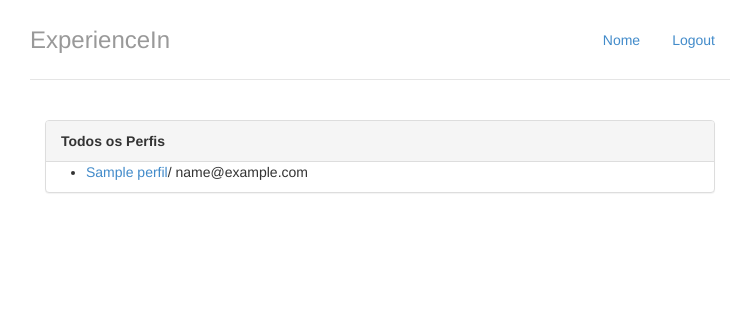
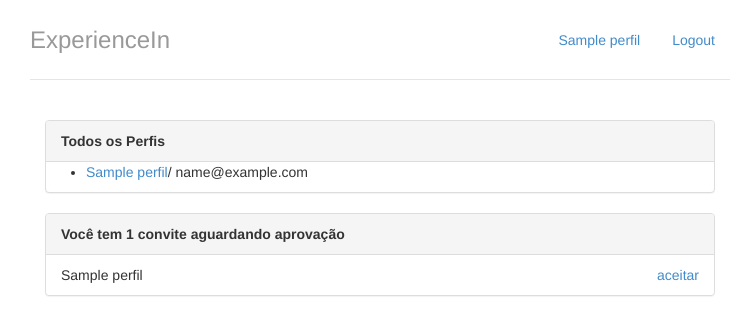
Before and after one commit to RomeiroMaria/Projeto_experiencein, a Django app: page / in a window 1280 px wide. Shown: the top 335 px of the page, without its empty margins (260-1006 px from the left). Run offline with Django 3.2, Linux system fonts and the light colour scheme; tables that the repository leaves empty hold one stand-in row (values such as "Sample post").

Commit message:
8.1 Exibindo convites recebidos

```diff
--- a/perfis/templates/base.html
+++ b/perfis/templates/base.html
@@ -17,7 +17,7 @@
     <div class="container">
         <div class="header">
             <ul class="nav nav-pills pull-right">
-                <li class=""><a href="{% url 'index' %}">Nome</a></li>
+                <li class=""><a href="{% url 'index' %}">{{perfil_logado.nome}}</a></li>
                 <li class=""><a href="/logout/">Logout</a></li>
             </ul>
             <h3 class="text-muted">ExperienceIn</h3>
--- a/perfis/templates/index.html
+++ b/perfis/templates/index.html
@@ -15,6 +15,7 @@
 <body>
     {% block body %}
     <div class="col-lg-12">
+
         <div class="panel panel-default">
             <div class="panel-heading">
                 <strong>Todos os Perfis</strong>
@@ -32,6 +33,29 @@
             <p>Nenhum Perfil encontrado</p>
             {% endif %}
         </div>
+
+        <!-- Exibir convite --->
+
+        <div class="panel panel-default">
+            {% with total_de_convites=perfil_logado.convites_recebidos.count %}
+            {% if total_de_convites %}
+            <div class="panel-heading">
+                <strong>Você tem {{ total_de_convites }} convite{{ perfil_logado.convites_recebidos.count|pluralize }} aguardando aprovação</strong>
+            </div>
+            <ul class="list-group">
+                {% for convite in perfil_logado.convites_recebidos.all %}
+                <li class="list-group-item"> {{ convite.solicitante.nome }}
+                    <a href="#" class="pull-right">aceitar</a>
+                </li>
+                {% endfor %}
+            </ul>
+            {% else %}
+            <div class="panel-body">
+                <p>Nenhum convite recebido :(</p>
+            </div>
+            {% endif %}
+            {% endwith %}
+        </div>
     </div>
     {% endblock %}
 </body>
--- a/perfis/views.py
+++ b/perfis/views.py
@@ -5,12 +5,12 @@ from django.shortcuts import redirect
 
 # Create your views here.
 def index(request):
-    return render(request, 'index.html',{'perfis':Perfil.objects.all()})
+    return render(request, 'index.html',{'perfis':Perfil.objects.all(), 'perfil_logado' : get_perfil_logado(request)})
 
 def exibir(request, perfil_id):
 
     perfil = Perfil.objects.get(id=perfil_id)
-    return render(request, 'perfil.html', {'perfil' : perfil})
+    return render(request, 'perfil.html', {'perfil' : perfil,  'perfil_logado' : get_perfil_logado(request)})
 
 def convidar(request, perfil_id):
     perfil_a_convidar = Perfil.objects.get(id=perfil_id)
```
Also changed, not shown: README.md.
